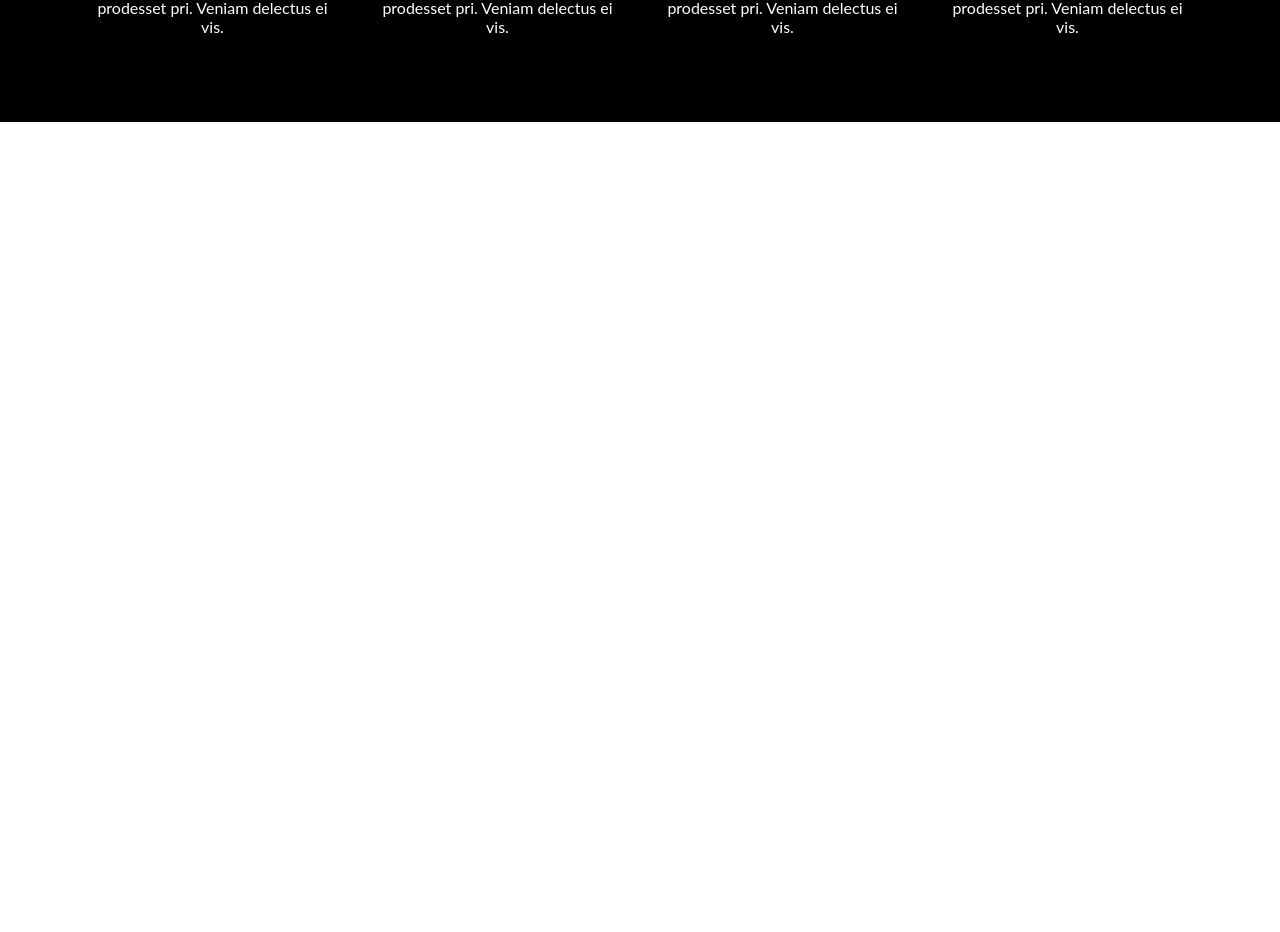
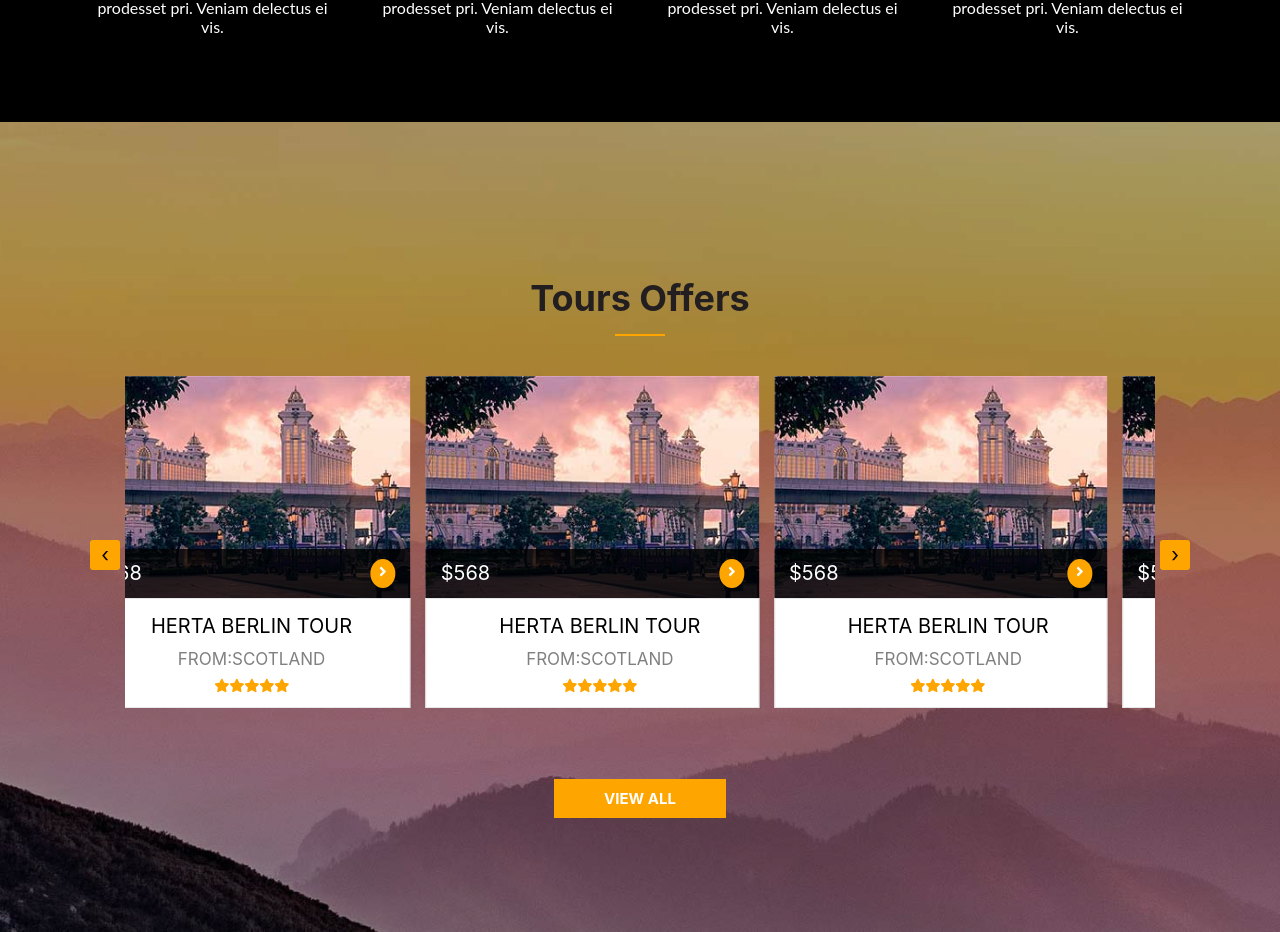
Before and after one commit to keshavgoyal2807/Leamigo-website, a React (Create React App) app: page / in a window 1280 px wide. Shown: the part 1945-2877 px from the top of the page. Before the commit the page ends 2067 px from the top, so only its background shows below. Built offline with nearby package versions, Linux system fonts and the light colour scheme.

Commit message:
added tour-offers-section

```diff
--- a/src/components/App.js
+++ b/src/components/App.js
@@ -9,6 +9,7 @@ import HotelOffers from './hoteloffers';
 import $ from 'jquery'
 import{Route} from 'react-router-dom'
 import BestFeatures from './bestfeatures';
+import TourOffers from './touroffers';
 
 class App extends React.Component{
   render(){
@@ -23,6 +24,7 @@ class App extends React.Component{
         </div>
         <HotelOffers />
         <BestFeatures />
+        <TourOffers />
       </div>
       </Route>
     )
--- /dev/null
+++ b/src/components/touroffers.js
@@ -0,0 +1,125 @@
+import React from 'react'
+import {FaStar,FaAngleRight, FaAngleLeft} from 'react-icons/fa'
+import $ from 'jquery'
+import '../styles/touroffers.css'
+import 'owl.carousel/dist/assets/owl.carousel.css';
+import 'owl.carousel';
+import OwlCarousel from 'react-owl-carousel';
+import 'owl.carousel/dist/assets/owl.carousel.css';
+import 'owl.carousel/dist/assets/owl.theme.default.css';
+import tour1 from '../images/hotel-1.jpg'
+import {Link} from 'react-router-dom'
+
+window.jQuery = window.$ = $;
+
+class TourOffers extends React.Component{
+
+    constructor(props)
+    {
+        super(props);
+        this.state={
+            tours:[{name:'herta berlin tour',stars:'4',price:'568',place:'scotland'},{name:'herta berlin tour',stars:'4',price:'568',place:'scotland'},{name:'herta berlin tour',stars:'4',price:'568',place:'scotland'},{name:'herta berlin tour',stars:'4',price:'568',place:'scotland'},{name:'herta berlin tour',stars:'4',price:'568',place:'scotland'}]
+        }
+    }
+
+
+
+    componentDidMount = ()=>{
+        // document.querySelector('.owl-carousel').owlCarousel();
+    }
+
+    scaleitem = (pos)=>{
+        // console.log(document.getElementsByClassName('tour-offers-carousel-item-image'))
+        document.getElementsByClassName('tour-offers-carousel-item')[pos].classList.add('tour-offers-carousel-item-hover');
+        document.getElementsByClassName('tociii')[pos].classList.add('tour-offers-carousel-item-image-hover');
+    }
+    descaleitem =(pos)=>{
+        document.getElementsByClassName('tour-offers-carousel-item')[pos].classList.remove('tour-offers-carousel-item-hover');
+        document.getElementsByClassName('tociii')[pos].classList.remove('tour-offers-carousel-item-image-hover');
+    }
+    render()
+    {
+        const options={
+            margin:15,
+            rewind:true,
+            autoplay:true,
+            autoplaySpeed:800,
+            autoplayTimeout:5000,
+            nav:true,
+            dots:false,
+            autoplayHoverPause:true,
+            responsiveClass:true,
+            rewindNav:true,
+            // navText : ['<i class="fa fa-angle-left" style="font-size:30px"></i>','<i class="fa fa-angle-right"></i>'],
+            responsive:{
+                0:{
+                    items:1
+                },
+                600:{
+                    items:1
+                },
+                768:{
+                    items:2
+                },
+                992:{
+                    items:3
+                },
+                1199:{
+                    items:3
+                },
+                1200:{
+                    items:3
+                }
+
+            },
+            responsiveRefreshRate : 200
+        }
+        return(
+            <div className="tour-offers">
+                <div className="tour-offers-items">
+                    <div className="tour-offers-container">
+                        <div className="tour-offers-page-heading">
+                            <h2>tours Offers</h2>
+                            <hr></hr>
+                        </div>
+                        <div className="tour-offers-carousel-outer">
+                        <OwlCarousel className="tour-offers-carousel owl-theme" {...options}>
+                            {this.state.tours.map((tour,index)=>{
+                                return(
+                                    <div className="tour-offers-carousel-item" onMouseEnter={()=>{this.scaleitem(index)}} onMouseLeave={()=>{this.descaleitem(index)}}>
+                                    <div className="tour-offers-carousel-item-image">
+                                    <img src={tour1} alt="tour" className="tociii"></img>
+                                    <div className="tour-offers-tour-details">
+                                            <p>${tour.price}</p>
+                                        <div className="tour-offers-tour-fulldetails">
+                                        <Link to="/" className="to-link-fulldetails"><FaAngleRight size={15}></FaAngleRight></Link>
+                                        </div>
+                                    </div>
+                                </div>
+                                <div className="tour-offers-carousel-item-name">
+                                        <p className="tour-name">{tour.name}</p>
+                                        <p className="tour-place">From:{tour.place}</p>
+                                        <div className="tour-offers-tour-ratings">
+                                            <FaStar size={15}></FaStar>
+                                            <FaStar size={15}></FaStar>
+                                            <FaStar size={15}></FaStar>
+                                            <FaStar size={15}></FaStar>
+                                            <FaStar size={15}></FaStar>
+                                        </div>
+                                </div>
+                            </div>
+                                )
+                            })}
+                        </OwlCarousel>
+                        </div>
+                        <div className="tour-offers-view-all">
+                            <Link to="/" className="to-link-view-all">View All</Link>
+                        </div>
+                    </div>
+                </div>
+            </div>
+        )
+    }
+}
+
+export default TourOffers;
--- /dev/null
+++ b/src/styles/touroffers.css
@@ -0,0 +1,237 @@
+.tour-offers{
+    padding-top: 124px;
+    padding-bottom: 124px;
+    background: linear-gradient(rgba(0,0,0,0.3),rgba(0,0,0,0.3)),url(../images/tour-offers-bg.jpg) 50% 0%;
+    background-size: cover;
+    background-attachment: fixed;
+}
+
+.tour-offers-items{
+    width: 100%;
+    padding-left: 15px;
+    padding-right: 15px;
+    margin: 0 auto;
+}
+
+.tour-offers-container{
+    display: flex;
+    flex-wrap: wrap;
+    justify-content: center;
+}
+
+.tour-offers-page-heading{
+    width:100%;
+    margin-bottom: 40px;
+    text-align: center;
+}
+
+.tour-offers-page-heading h2{
+    color: #231f20;
+    text-transform: capitalize;
+    font-size: 36px;
+    font-weight: bold;
+    margin-bottom: 14px;
+}
+
+.tour-offers-page-heading hr{
+    color: orange;
+    width: 50px;
+    border: 1.5px solid;
+    margin: 0px auto;
+}
+
+.tour-offers-carousel-item
+{
+    transition: 0.4s;
+}
+
+.tour-offers-carousel-item-hover{
+    transform: translateY(-10px);
+}
+
+.tour-offers-carousel-item-image
+{
+    width: 100%;
+    position: relative;
+    overflow: hidden;
+}
+
+.tociii{
+    transition: 0.4s;
+    max-width: 100%;
+}
+
+.tour-offers-carousel-item-image-hover{
+    transform: scale(1.2);
+}
+
+
+.tour-offers-carouel-item-image img{
+    width: 100%;
+}
+
+.tour-offers-tour-details
+{
+    position: absolute;
+    bottom: 0px;
+    width: 100%;
+    display: flex;
+    flex-wrap: wrap;
+    flex:0 0 100%;
+    max-width: 100%;
+    background-color:rgba(0,0,0,0.8);
+    text-transform: uppercase;
+    justify-content: space-between;
+    align-items: center;
+    padding: 10px 15px;
+
+}
+
+.tour-offers-tour-details p{
+    font-size: 20px;
+    color: white;
+    margin: 0px;
+}
+
+.tour-offers-tour-ratings{
+    color: orange;
+}
+
+.tour-offers-carousel-item-name
+{
+    padding: 10px;
+    padding-left: 25px;
+    width: 100%;
+    display: flex;
+    flex-direction: column;
+    flex-wrap: wrap;
+    flex:0 0 100%;
+    max-width: 100%;
+    background-color: white;
+    text-transform: uppercase;
+    justify-content: space-between;
+    align-items: center;
+    box-shadow: 0px 4px 6px rgba(0,0,0,0.07);
+    border: 1px solid #e6e7e8;
+}
+
+.tour-name{
+    color: black;
+    font-size: 20px;
+    margin: 5px;
+}
+.tour-place{
+    color: gray;
+    font-size: 17px;
+    margin-top: 6px;
+    margin-bottom: 8px;
+}
+
+.tour-offers-carousel-outer{
+    overflow: hidden;
+    position: relative;
+    width: 100%;
+    padding-left: 40px;
+    padding-right: 40px;
+}
+
+.tour-offers-carousel-outer .owl-carousel .owl-nav{
+    display: inline-block;
+    position: absolute;
+    top: 45%;
+    left: 0px;
+    width: 100%;
+    text-align: center;
+}
+
+.tour-offers-carousel-outer .owl-carousel .owl-nav .owl-prev{
+    background: orange;
+    position: absolute;
+    left: -40px;
+    z-index: 300;
+}
+
+.tour-offers-carousel-outer .owl-carousel .owl-nav button.owl-prev{
+    font-size: 20px;
+    padding: 0 10px;
+    cursor: pointer;
+    opacity: 1;
+    width: 30px;
+    height: 30px;
+    z-index: 300;
+}
+
+.tour-offers-carousel-outer .owl-carousel .owl-nav .owl-next{
+    background: orange;
+    position: absolute;
+    right: -40px;
+    z-index: 300;
+}
+
+.tour-offers-carousel-outer .owl-carousel .owl-nav button.owl-next{
+    font-size: 20px;
+    padding: 0 10px;
+    cursor: pointer;
+    opacity: 1;
+    width: 30px;
+    height: 30px;
+    z-index: 300;
+}
+
+.tour-offers-view-all{
+    margin-top: 80px;
+    text-align: center;
+    cursor: pointer;
+    text-decoration: none;
+}
+
+.to-link-view-all {
+    padding: 10px 50px;
+    color: white;
+    background: orange;
+    font-size: 15px;
+    text-decoration: none;
+    text-transform: uppercase;
+    font-weight: bold;
+}
+
+.to-link-fulldetails{
+    display: inline-block;
+    font-size: 15px;
+    background-color:orange;
+    text-align: center;
+    padding: 5px;
+    border-radius: 50%;
+    color:white;
+}
+
+
+
+@media screen and (min-width:1200px)
+{
+    .tour-offers-items{
+        max-width: 1140px;
+    }
+
+}
+
+@media screen and (max-width:1199px) and (min-width:992px)
+{
+    .tour-offers-items{
+        max-width: 960px;
+    }
+}
+
+@media screen and (max-width:991px) and (min-width:768px)
+{
+    .tour-offers-items{
+        max-width: 720px;
+    }
+}
+
+@media screen and (max-width:767px) and (min-width:576px)
+{
+    .tour-offers-items{
+        max-width: 540px;
+    }
+}
```
Also changed, not shown: src/images/tour-offers-bg.jpg (added).
